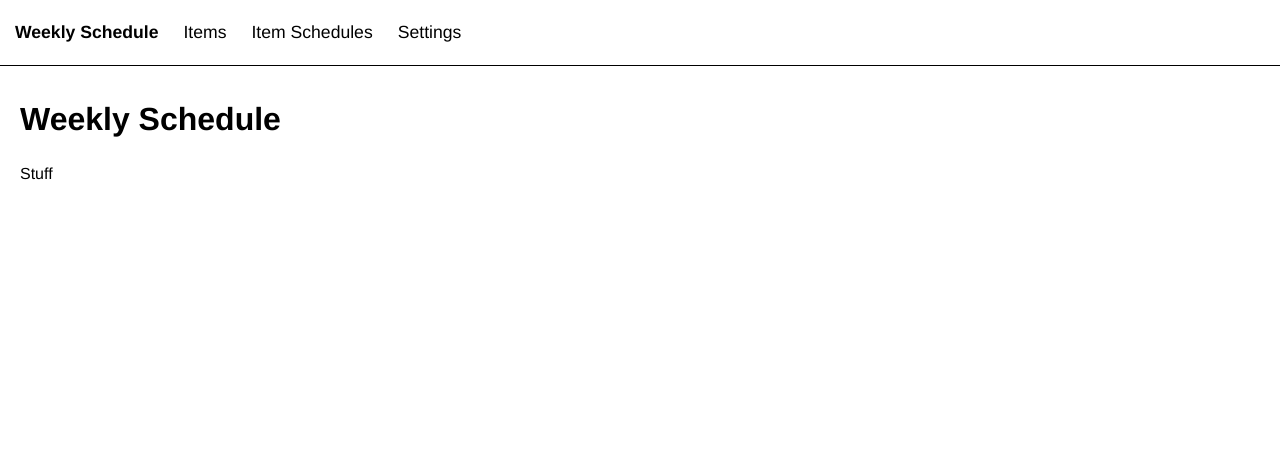
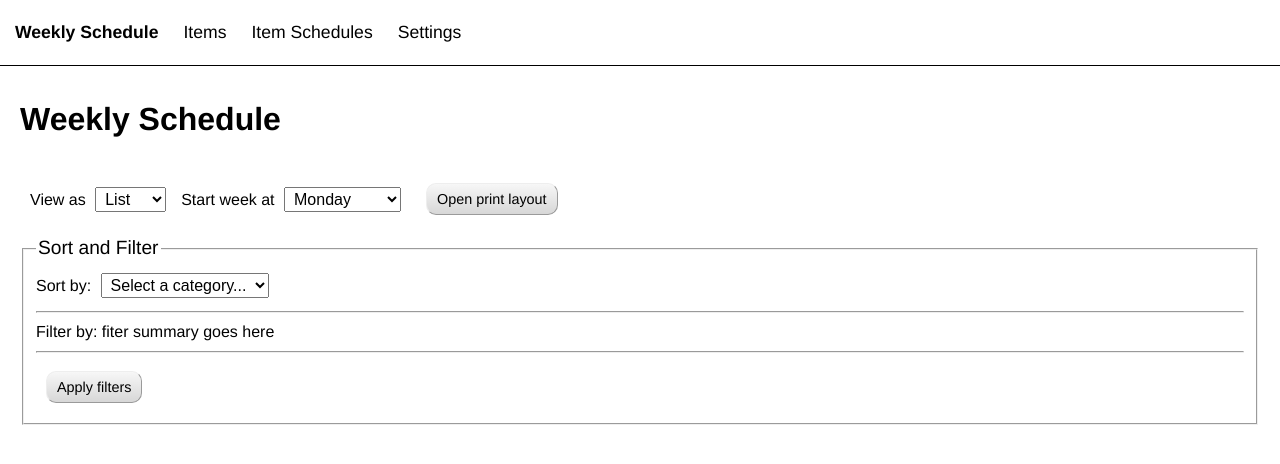
Before and after one commit to TheoAcker12/weekly-scheduler, a Next.js app: page / in a window 1280 px wide. Shown: the top 464 px of the page. Built offline with nearby package versions, Linux system fonts and the light colour scheme.

Commit message:
prepare initial skeleton for weekly schedule

```diff
--- /dev/null
+++ b/components/pages/weekly-schedule/WeeklyScheduleWrapper.tsx
@@ -0,0 +1,40 @@
+/**
+ * Handles data, state, and what general components should be shown. Does not concern itself with the display or format of the data.
+ */
+
+import SortAndFilterForm from "@/components/sort-and-filter/SortAndFilterForm"
+import CustomLink from "@/components/ui/CustomLink"
+import { Select } from "@/components/ui/Select"
+import { days } from "@/lib/types"
+import styles from '@/styles/pages/schedules.module.scss'
+
+export default function WeeklyScheduleWrapper() {
+  return (
+    <div>
+      <div className={styles.viewOptions}>
+        <Select
+          id='view-select'
+          labelText='View as '
+        >
+          <option value='list'>List</option>
+          <option value='table'>Table</option>
+        </Select>
+        <Select
+          id='start-day-select'
+          labelText='Start week at '
+        >
+          {days.map((day, index) => <option key={day} value={index}>{day}</option>)}
+        </Select>
+        <CustomLink
+          href={{pathname: '/print-layout'}}
+          target='_blank'
+          hiddenText=" Opens in new tab"
+        >
+          <span>Open print layout</span>
+        </CustomLink>
+      </div>
+        <SortAndFilterForm
+        />
+    </div>
+  )
+}
--- /dev/null
+++ b/components/sort-and-filter/SortAndFilterForm.tsx
@@ -0,0 +1,30 @@
+import { Select } from '@/components/ui/Select';
+import CustomLink from '@/components/ui/CustomLink';
+import styles from '@/styles/filter-form.module.scss'
+
+export default function SortAndFilterForm() {
+  return (
+    <fieldset>
+      <legend>Sort and Filter</legend>
+      <Select
+        className='sort-options'
+        id='sort-select'
+        labelText='Sort by: '
+        defaultOption='Select a category...'
+      >
+      </Select>
+      <hr />
+      <div className='filters-summary'>
+        <span>Filter by: fiter summary goes here</span>
+      </div>
+      <div className={styles.filterList}>
+      </div>
+      <hr />
+      <div>
+        <CustomLink
+          href={{pathname: '/home'}}
+        >Apply filters</CustomLink>
+      </div>
+    </fieldset>
+  )
+}
--- a/pages/index.tsx
+++ b/pages/index.tsx
@@ -1,4 +1,6 @@
+
 import Layout from '@/components/layout/Layout'
+import WeeklyScheduleWrapper from '@/components/pages/weekly-schedule/WeeklyScheduleWrapper'
 
 export default function Home() {
   return (
@@ -6,7 +8,7 @@ export default function Home() {
       current="/home"
       title="Weekly Schedule"
     >
-      <div>Stuff</div>
+      <WeeklyScheduleWrapper />
     </Layout>
   )
 }
--- /dev/null
+++ b/styles/filter-form.module.scss
@@ -0,0 +1,20 @@
+.filtersList {
+  margin: 5px 0;
+}
+.filter {
+  display: flex;
+  flex-wrap: wrap;
+  align-items: center;
+  > span {
+    padding-left: 5px;
+  }
+  button {
+    margin: 5px 10px;
+    font-size: 1.15em;
+  }
+}
+.addFilterListItem {
+  button {
+    margin-left: 0;
+  }
+}
--- a/styles/globals.scss
+++ b/styles/globals.scss
@@ -91,3 +91,49 @@ nav {
 .hidden {
   display: none;
 }
+
+// other
+
+legend {
+  font-size: 1.2em;
+}
+
+.grid {
+  display: grid;
+  border: 1px solid;
+  border-right: none;
+  position: absolute;
+  right: 20px;
+  left: 20px;
+  overflow-x: auto;
+  margin-top: 15px;
+
+  .ignore-grid {
+    display: contents;
+  }
+
+  .grid-header {
+    padding: 5px;
+    font-weight: bold;
+    border-bottom: 1px solid;
+    border-right: 1px solid;
+  }
+
+  .grid-item {
+    display: flex;
+    flex-wrap: wrap;
+    align-items: center;
+  }
+}
+
+.form-btn-row {
+  display: flex;
+  flex-wrap: wrap;
+  align-items: center;
+  padding-top: 10px;
+}
+.no-heading-style {
+  font-size: initial;
+  font-weight: initial;
+  margin: 0;
+}
--- /dev/null
+++ b/styles/pages/schedules.module.scss
@@ -0,0 +1,61 @@
+// view options - view as, start week at, print view
+.viewOptions {
+  display: flex;
+  flex-wrap: wrap;
+  align-items: center;
+  padding: 10px;
+  > div:not(:last-child) {
+    padding-right: 10px;
+  }
+}
+
+// grid/list
+.scheduleList {
+  h3 {
+    margin-top: .9em;
+    margin-bottom: .5em;
+  }
+}
+.scheduleGrid {
+  grid-template-columns: repeat(7, 1fr);
+  .sortedHeader {
+    background-color: lightgrey;
+    grid-column: 1 / 8;
+    padding: 5px;
+    border-right: 1px solid;
+  }
+  .itemList {
+    border-right: 1px solid;
+  }
+  .listContent {
+    padding: 5px 5px 5px 0;
+    border-top: 1px solid;
+    border-right: 1px solid;
+    &:not(:last-child) {
+      border-bottom: 1px solid;
+    }
+    .itemList {
+      border-right: none;
+    }
+  }
+}
+
+.listHeader {
+  margin-bottom: .5em;
+  margin-top: 1.2em;
+}
+.itemList {
+  margin-top: 0;
+}
+.scheduledItem {
+  display: flex;
+  margin-top: 10px;
+  svg {
+    padding: 4px 5px;
+    font-size: .9em;
+    flex-shrink: 0;
+  }
+}
+.itemNotes {
+  font-size: .9em;
+}
```
Also changed, not shown: components/pages/weekly-schedule/WeeklyScheduleList.tsx (added, +12 -0 lines).
